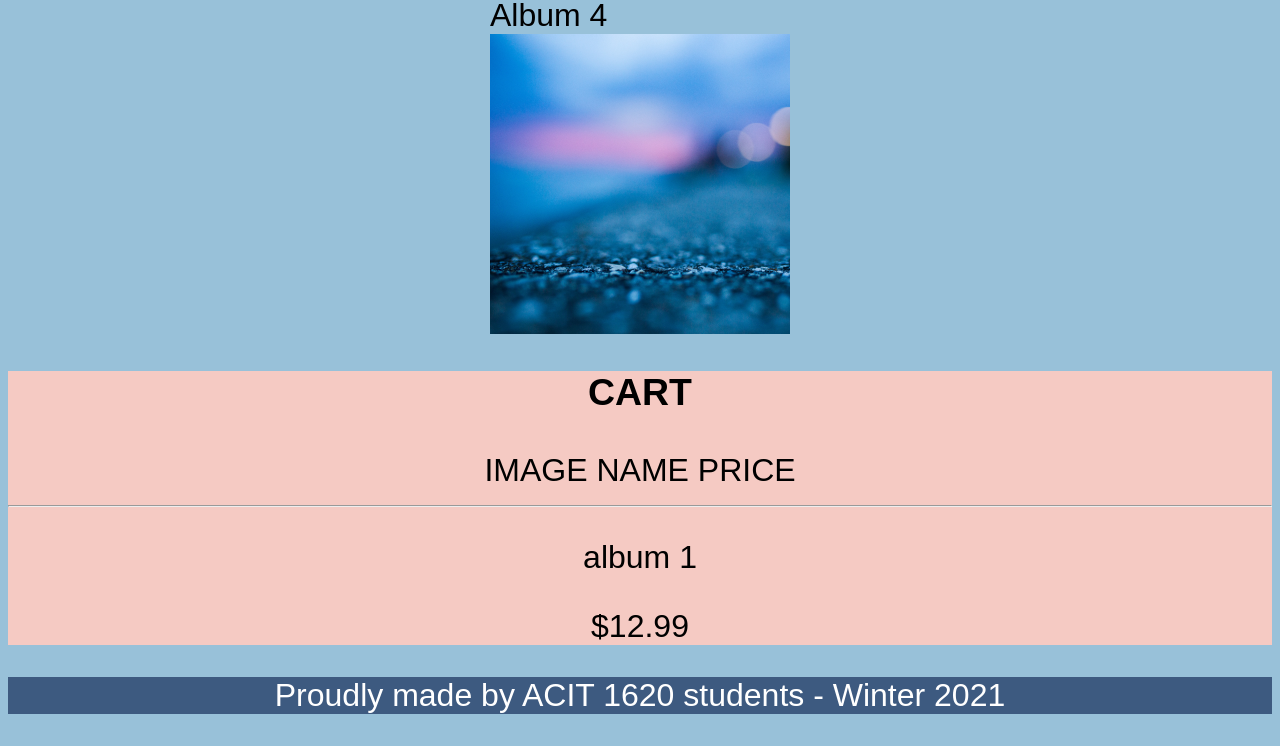
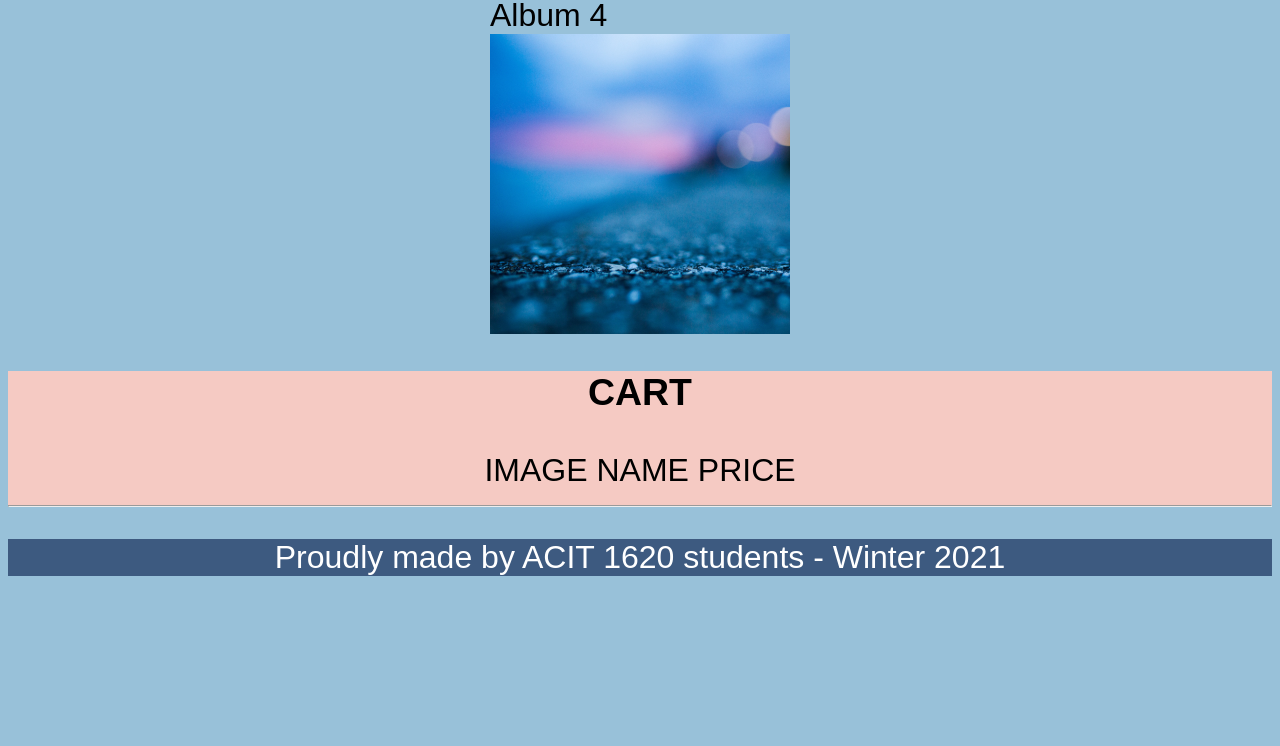
Before and after one commit to system434/1620final, a plain HTML site: page store.html in a window 1280 px wide. Shown: the part 1380-2126 px from the top of the page. After the commit the page ends 1988 px from the top, so only its background shows below. Drawn offline with Linux system fonts and the light colour scheme; a web font is replaced by a local one.

Commit message:
deleted test p in html

```diff
--- a/store.html
+++ b/store.html
@@ -50,12 +50,6 @@
             <span>PRICE</span>
             <hr>
 
-
-                <p>album 1</p>
-                <p>$12.99</p>
-
-
-
         </section>
     </aside>
 
```
Also changed, not shown: githublink.txt (added).
